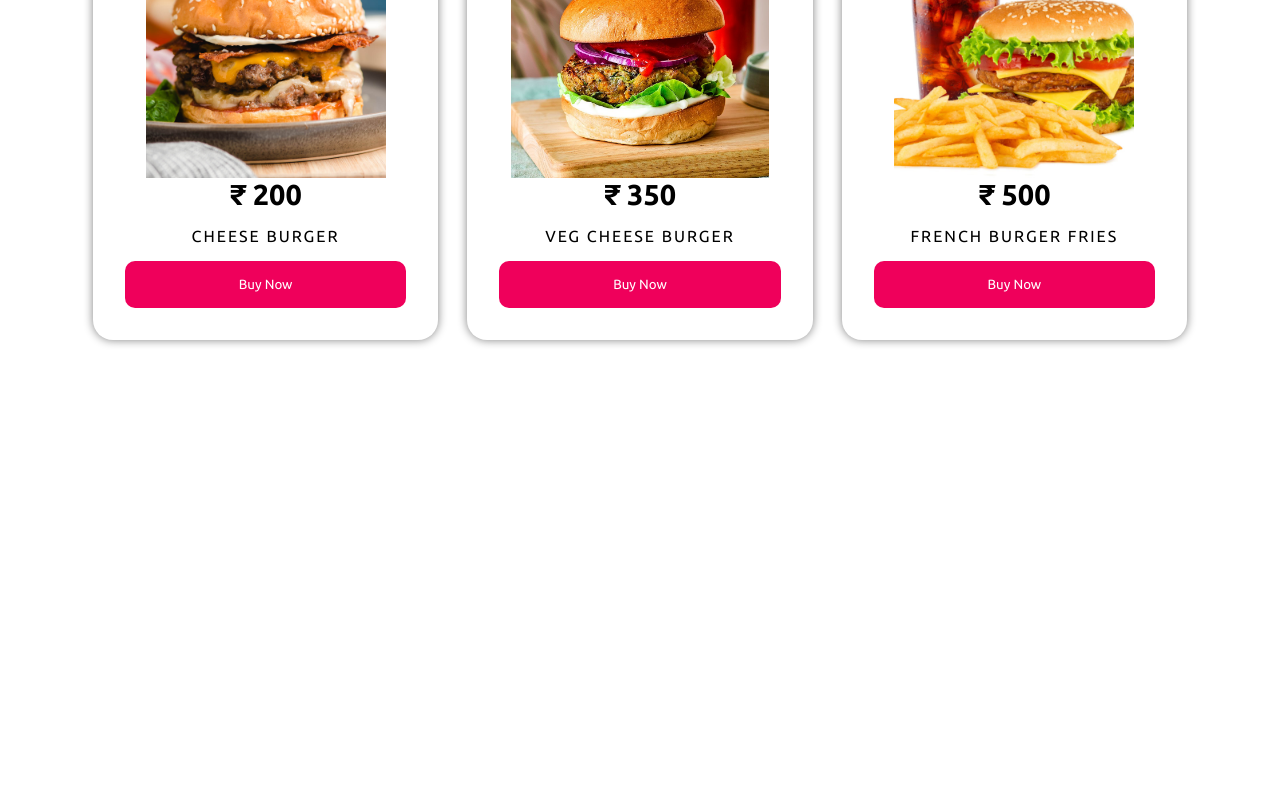
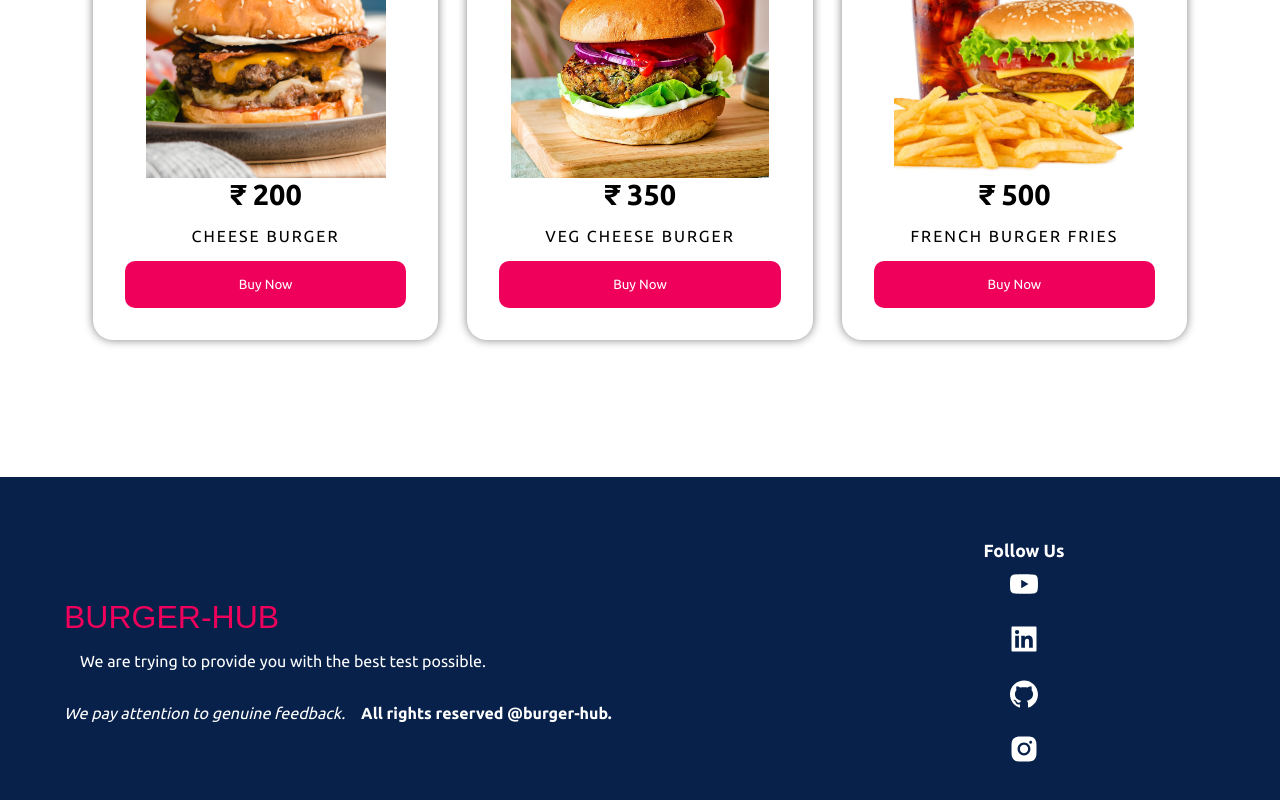
Before and after one commit to abhijitnr/BURGER-HUB-MERN, a React (Create React App) app in the folder frontend/: page / in a window 1280 px wide. Shown: the part 1843-2643 px from the top of the page. Before the commit the page ends 2320 px from the top, so only its background shows below. Built offline with nearby package versions, Linux system fonts and the light colour scheme.

Commit message:
Footer is completed

```diff
--- a/frontend/src/App.js
+++ b/frontend/src/App.js
@@ -8,15 +8,21 @@
 import "./styles/home.scss";
 import "./styles/founder.scss";
 import "./styles/menu.scss";
+import "./styles/footer.scss";
+import Footer from "./components/layout/Footer";
 
 function App() {
   return (
     <Router>
+      {/* Navbar */}
       <Header />
 
       <Routes>
         <Route path="/" element={<Home />} />
       </Routes>
+
+      {/* Footer */}
+      <Footer />
     </Router>
   );
 }
--- /dev/null
+++ b/frontend/src/components/layout/Footer.jsx
@@ -0,0 +1,54 @@
+import {
+  AiFillYoutube,
+  AiFillLinkedin,
+  AiFillGithub,
+  AiFillInstagram,
+} from "react-icons/ai";
+
+const Footer = () => {
+  return (
+    <footer>
+      <div>
+        <h2>BURGER-HUB</h2>
+        <p>We are trying to provide you with the best test possible.</p>
+        <br />
+        <em>We pay attention to genuine feedback.</em>
+
+        <strong>All rights reserved @burger-hub.</strong>
+      </div>
+
+      <aside>
+        <h4>Follow Us</h4>
+        <a
+          href="https://www.youtube.com/c/GYANSforGYANI"
+          target="_blank"
+          rel="noreferrer"
+        >
+          <AiFillYoutube />
+        </a>
+
+        <a
+          href="https://www.linkedin.com/in/abhijit-biswas-3b6586162/"
+          target="_blank"
+          rel="noreferrer"
+        >
+          <AiFillLinkedin />
+        </a>
+
+        <a href="https://github.com/abhijitnr" target="_blank" rel="noreferrer">
+          <AiFillGithub />
+        </a>
+
+        <a
+          href="https://www.instagram.com/abhijit.gyans/"
+          target="_blank"
+          rel="noreferrer"
+        >
+          <AiFillInstagram />
+        </a>
+      </aside>
+    </footer>
+  );
+};
+
+export default Footer;
--- /dev/null
+++ b/frontend/src/styles/footer.scss
@@ -0,0 +1,52 @@
+@import "colors";
+
+footer {
+  min-height: 300px;
+  background-color: $dark;
+  padding: 4rem;
+  display: grid;
+  grid-template-columns: 2fr 1fr;
+  color: white;
+  align-items: center;
+
+  h2 {
+    color: $red;
+    font-family: fantasy;
+    font-weight: 400;
+    font-size: 2rem;
+  }
+
+  p,
+  strong {
+    margin: 1rem;
+  }
+
+  aside {
+    height: 100%;
+    display: flex;
+    flex-direction: column;
+    align-items: center;
+
+    h4 {
+      font-size: 1.1rem;
+    }
+
+    a {
+      margin: 0.5rem;
+      font-size: 2rem;
+      color: white;
+
+      &:hover {
+        color: $red;
+      }
+    }
+  }
+}
+
+@media screen and (max-width: 600px) {
+  footer {
+    grid-template-columns: 1fr;
+    gap: 30px;
+    text-align: center;
+  }
+}
```
